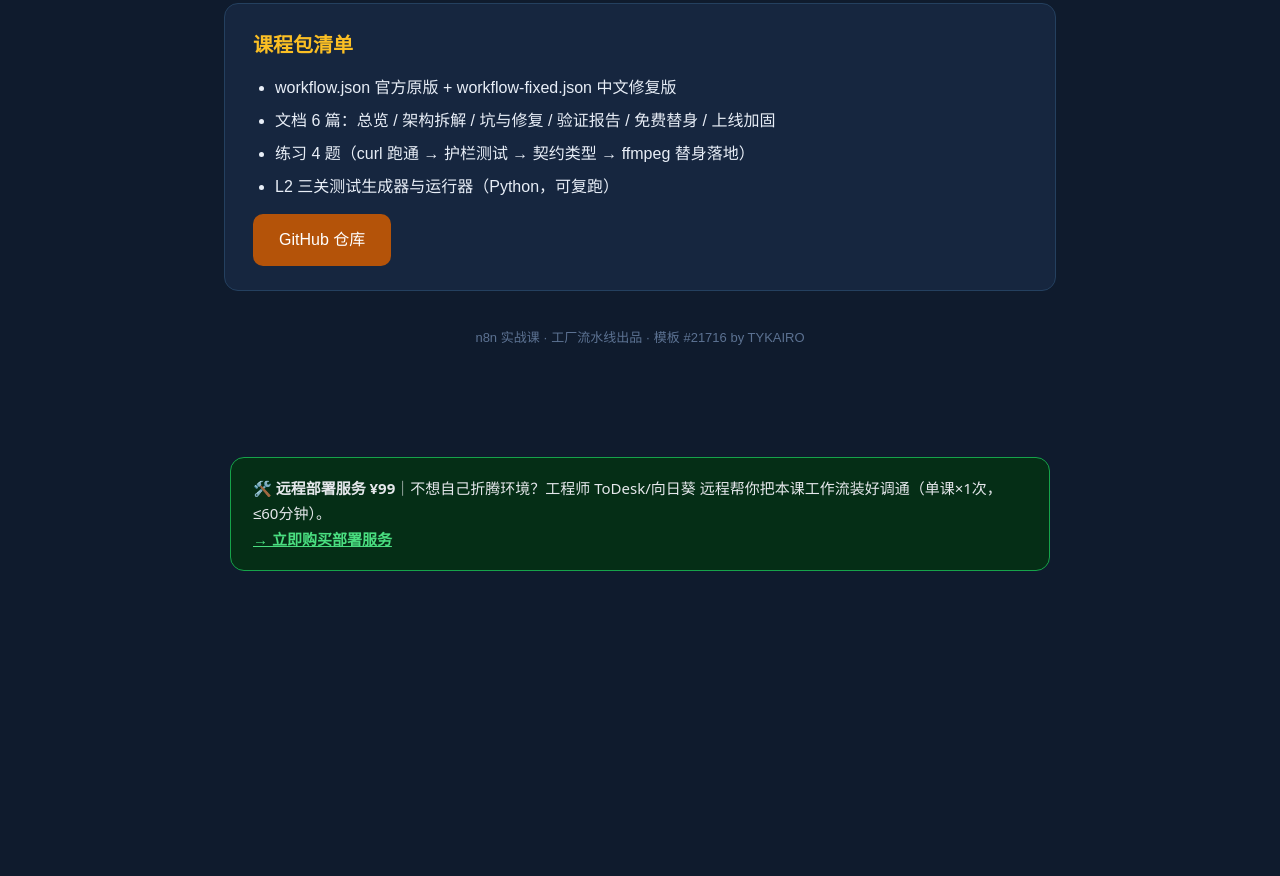
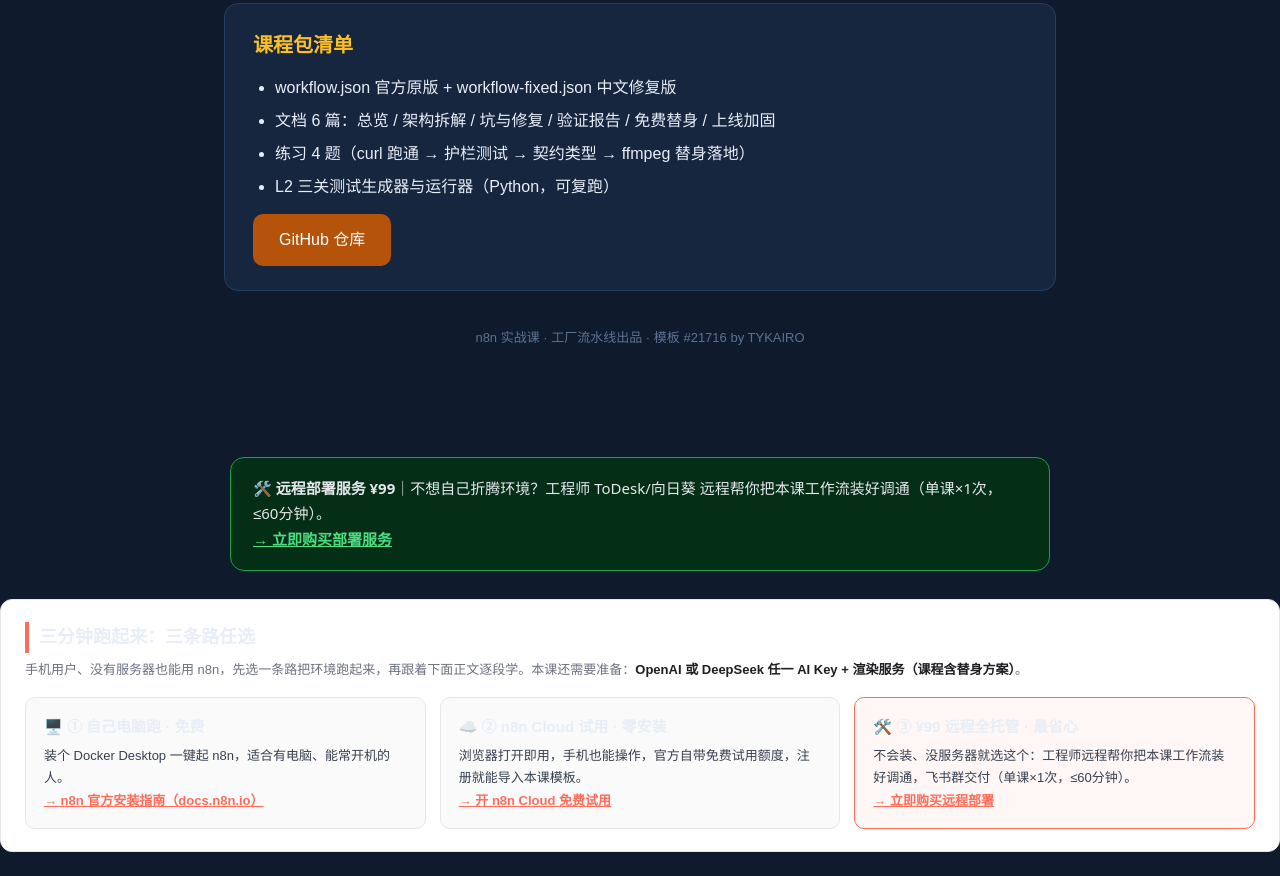
Before and after one commit to xinchun575924529/n8n-lesson-19-short-video-scripts-916, a plain HTML site: page site/index.html in a window 1280 px wide. Shown: the part 1510-2386 px from the top of the page. Before the commit the page ends 2109 px from the top, so only its background shows below. Drawn offline with Linux system fonts and the light colour scheme.

Commit message:
feat(site): add zero-barrier 3-way n8n install guide block (90008-WP4)

```diff
--- a/site/index.html
+++ b/site/index.html
@@ -99,5 +99,25 @@ POST /webhook  {"action":"status"}  → 任务号进，成片 URL 出</div>
 🛠️ <strong>远程部署服务 ¥99</strong>｜不想自己折腾环境？工程师 ToDesk/向日葵 远程帮你把本课工作流装好调通（单课×1次，≤60分钟）。<br>
 <a href="https://n8nbox.cn/cashier?item=svc-remote-deploy-01" style="color:#4ade80;font-weight:bold">→ 立即购买部署服务</a>
 </div>
+
+<!-- 90008-WP4 零基础运行指路 -->
+<div style="margin:0 0 24px;padding:22px 24px;background:#fff;border:1px solid #e5e7eb;border-radius:12px">
+  <div style="font-size:18px;font-weight:700;border-left:4px solid #ff6d5a;padding-left:10px;margin-bottom:6px">三分钟跑起来：三条路任选</div>
+  <p style="color:#6b7280;font-size:13px;margin:6px 0 16px">手机用户、没有服务器也能用 n8n，先选一条路把环境跑起来，再跟着下面正文逐段学。本课还需要准备：<strong style="color:#1c1e21">OpenAI 或 DeepSeek 任一 AI Key + 渲染服务（课程含替身方案）</strong>。</p>
+  <div style="display:flex;gap:14px;flex-wrap:wrap">
+    <div style="flex:1;min-width:220px;border:1px solid #e5e7eb;border-radius:10px;padding:16px 18px;background:#fafafa">
+      <div style="font-size:15px;font-weight:700;margin-bottom:6px">🖥️ ① 自己电脑跑 · 免费</div>
+      <div style="font-size:13px;color:#374151;line-height:1.7">装个 Docker Desktop 一键起 n8n，适合有电脑、能常开机的人。<br><a href="https://docs.n8n.io/hosting/installation/docker/" style="color:#ff6d5a;font-weight:600" target="_blank" rel="noopener">→ n8n 官方安装指南（docs.n8n.io）</a></div>
+    </div>
+    <div style="flex:1;min-width:220px;border:1px solid #e5e7eb;border-radius:10px;padding:16px 18px;background:#fafafa">
+      <div style="font-size:15px;font-weight:700;margin-bottom:6px">☁️ ② n8n Cloud 试用 · 零安装</div>
+      <div style="font-size:13px;color:#374151;line-height:1.7">浏览器打开即用，手机也能操作，官方自带免费试用额度，注册就能导入本课模板。<br><a href="https://n8n.io/cloud/" style="color:#ff6d5a;font-weight:600" target="_blank" rel="noopener">→ 开 n8n Cloud 免费试用</a></div>
+    </div>
+    <div style="flex:1;min-width:220px;border:1px solid #ff6d5a;border-radius:10px;padding:16px 18px;background:#fff7f5">
+      <div style="font-size:15px;font-weight:700;margin-bottom:6px">🛠️ ③ ¥99 远程全托管 · 最省心</div>
+      <div style="font-size:13px;color:#374151;line-height:1.7">不会装、没服务器就选这个：工程师远程帮你把本课工作流装好调通，飞书群交付（单课×1次，≤60分钟）。<br><a href="https://n8nbox.cn/cashier?item=svc-remote-deploy-01" style="color:#ff6d5a;font-weight:700" target="_blank" rel="noopener">→ 立即购买远程部署</a></div>
+    </div>
+  </div>
+</div>
 </body>
 </html>
```
